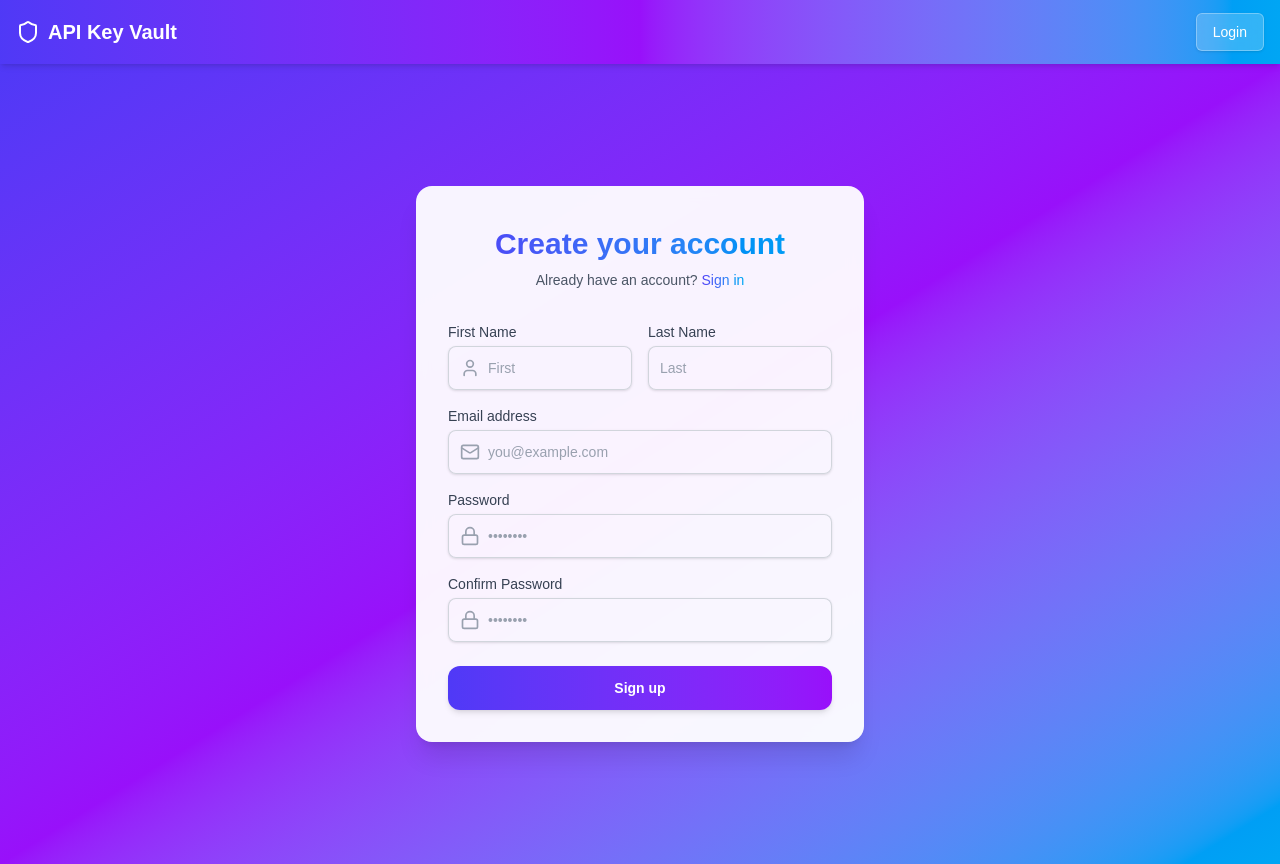
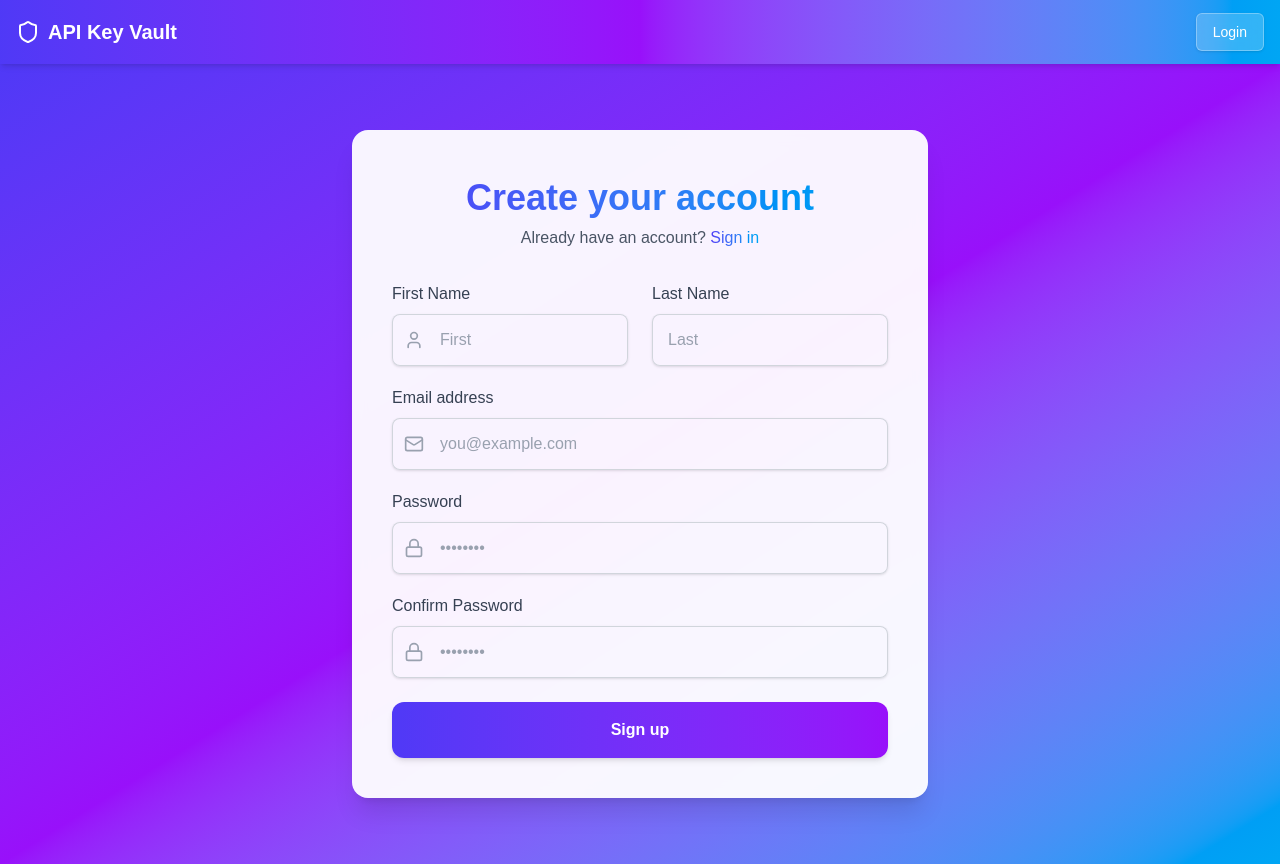
Before and after one commit to A-Shalchian/api-key-vault, a Next.js app: page /signup in a window 1280 px wide. Built offline with nearby package versions, Linux system fonts and the light colour scheme; no server answers.

Commit message:
made the forms larger and mobile responsive

```diff
--- a/app/login/page.tsx
+++ b/app/login/page.tsx
@@ -92,13 +92,13 @@ export default function LoginPage() {
   };
 
   return (
-    <div className="flex min-h-screen flex-col items-center justify-center bg-gradient-to-br from-indigo-600 via-purple-600 to-sky-500 py-12 px-4 sm:px-6 lg:px-8">
-      <div className="w-full max-w-md space-y-8 bg-white/95 backdrop-blur-sm p-8 rounded-2xl shadow-xl">
+    <div className="flex min-h-screen flex-col items-center justify-center bg-gradient-to-br from-indigo-600 via-purple-600 to-sky-500 py-6 px-4 sm:py-12 sm:px-6 lg:px-8">
+      <div className="w-full max-w-sm sm:max-w-md lg:max-w-lg xl:max-w-xl space-y-6 sm:space-y-8 bg-white/95 backdrop-blur-sm p-6 sm:p-8 lg:p-10 rounded-2xl shadow-xl">
         <div>
-          <h2 className="mt-2 text-center text-3xl font-extrabold bg-gradient-to-r from-indigo-600 to-sky-500 bg-clip-text text-transparent">
+          <h2 className="mt-2 text-center text-2xl sm:text-3xl lg:text-4xl font-extrabold bg-gradient-to-r from-indigo-600 to-sky-500 bg-clip-text text-transparent">
             Welcome Back
           </h2>
-          <p className="mt-2 text-center text-sm text-gray-600">
+          <p className="mt-2 text-center text-sm sm:text-base text-gray-600">
             Don&apos;t have an account?{' '}
             <Link
               href="/signup"
@@ -131,10 +131,10 @@ export default function LoginPage() {
           </div>
         )}
 
-        <form className="mt-8 space-y-6" onSubmit={handleLogin}>
-          <div className="space-y-4">
+        <form className="mt-6 sm:mt-8 space-y-4 sm:space-y-6" onSubmit={handleLogin}>
+          <div className="space-y-4 sm:space-y-5">
             <div>
-              <label htmlFor="email-address" className="block text-sm font-medium text-gray-700 mb-1">
+              <label htmlFor="email-address" className="block text-sm sm:text-base font-medium text-gray-700 mb-1 sm:mb-2">
                 Email address
               </label>
               <div className="relative">
@@ -149,13 +149,13 @@ export default function LoginPage() {
                   required
                   value={email}
                   onChange={(e) => setEmail(e.target.value)}
-                  className="block w-full pl-10 rounded-lg border-0 py-2.5 px-3 text-gray-900 shadow-sm ring-1 ring-inset ring-gray-300 placeholder:text-gray-400 focus:ring-2 focus:ring-inset focus:ring-purple-600 transition-all duration-200 ease-in-out sm:text-sm sm:leading-6"
+                  className="block w-full pl-10 sm:pl-12 rounded-lg border-0 py-3 sm:py-3.5 px-3 sm:px-4 text-gray-900 shadow-sm ring-1 ring-inset ring-gray-300 placeholder:text-gray-400 focus:ring-2 focus:ring-inset focus:ring-purple-600 transition-all duration-200 ease-in-out text-sm sm:text-base leading-6"
                   placeholder="you@example.com"
                 />
               </div>
             </div>
             <div>
-              <label htmlFor="password" className="block text-sm font-medium text-gray-700 mb-1">
+              <label htmlFor="password" className="block text-sm sm:text-base font-medium text-gray-700 mb-1 sm:mb-2">
                 Password
               </label>
               <div className="relative">
@@ -170,27 +170,27 @@ export default function LoginPage() {
                   required
                   value={password}
                   onChange={(e) => setPassword(e.target.value)}
-                  className="block w-full pl-10 rounded-lg border-0 py-2.5 px-3 text-gray-900 shadow-sm ring-1 ring-inset ring-gray-300 placeholder:text-gray-400 focus:ring-2 focus:ring-inset focus:ring-purple-600 transition-all duration-200 ease-in-out sm:text-sm sm:leading-6"
+                  className="block w-full pl-10 sm:pl-12 rounded-lg border-0 py-3 sm:py-3.5 px-3 sm:px-4 text-gray-900 shadow-sm ring-1 ring-inset ring-gray-300 placeholder:text-gray-400 focus:ring-2 focus:ring-inset focus:ring-purple-600 transition-all duration-200 ease-in-out text-sm sm:text-base leading-6"
                   placeholder="••••••••"
                 />
               </div>
             </div>
           </div>
 
-          <div className="flex items-center justify-between">
+          <div className="flex flex-col sm:flex-row items-start sm:items-center justify-between space-y-3 sm:space-y-0">
             <div className="flex items-center">
               <input
                 id="remember-me"
                 name="remember-me"
                 type="checkbox"
-                className="h-4 w-4 rounded border-gray-300 text-purple-600 focus:ring-purple-500"
+                className="h-4 w-4 sm:h-5 sm:w-5 rounded border-gray-300 text-purple-600 focus:ring-purple-500"
               />
-              <label htmlFor="remember-me" className="ml-2 block text-sm text-gray-700">
+              <label htmlFor="remember-me" className="ml-2 block text-sm sm:text-base text-gray-700">
                 Remember me
               </label>
             </div>
 
-            <div className="text-sm">
+            <div className="text-sm sm:text-base">
               <button
                 onClick={handlePasswordReset}
                 className="font-medium bg-gradient-to-r from-indigo-600 to-sky-500 bg-clip-text text-transparent hover:opacity-80 transition-all"
@@ -204,11 +204,11 @@ export default function LoginPage() {
             <button
               type="submit"
               disabled={isLoading}
-              className="group relative flex w-full justify-center rounded-xl bg-gradient-to-r from-indigo-600 to-purple-600 py-3 px-4 text-sm font-semibold text-white hover:from-indigo-500 hover:to-purple-500 shadow-md hover:shadow-lg transform hover:-translate-y-0.5 transition-all duration-200 ease-in-out focus-visible:outline focus-visible:outline-offset-2 focus-visible:outline-purple-600 disabled:opacity-70 disabled:hover:translate-y-0 disabled:hover:shadow-md"
+              className="group relative flex w-full justify-center rounded-xl bg-gradient-to-r from-indigo-600 to-purple-600 py-3 sm:py-4 px-4 sm:px-6 text-sm sm:text-base font-semibold text-white hover:from-indigo-500 hover:to-purple-500 shadow-md hover:shadow-lg transform hover:-translate-y-0.5 transition-all duration-200 ease-in-out focus-visible:outline focus-visible:outline-offset-2 focus-visible:outline-purple-600 disabled:opacity-70 disabled:hover:translate-y-0 disabled:hover:shadow-md"
             >
               {isLoading ? (
                 <span className="flex items-center">
-                  <Loader2 className="animate-spin -ml-1 mr-2 h-4 w-4 text-white" />
+                  <Loader2 className="animate-spin -ml-1 mr-2 h-4 w-4 sm:h-5 sm:w-5 text-white" />
                   Signing in...
                 </span>
               ) : 'Sign in'}
--- a/app/signup/page.tsx
+++ b/app/signup/page.tsx
@@ -21,7 +21,6 @@ export default function SignupPage() {
     setError(null);
     setIsLoading(true);
 
-    // Form validation
     if (!email || !password || !confirmPassword || !firstName || !lastName) {
       setError('All fields are required');
       setIsLoading(false);
@@ -41,7 +40,6 @@ export default function SignupPage() {
     }
 
     try {
-      // 1. Register the user with Supabase Auth
       const { data, error: signupError } = await supabase.auth.signUp({
         email,
         password,
@@ -53,10 +51,7 @@ export default function SignupPage() {
       if (signupError) throw signupError;
 
       if (data.user) {
-        // 2. Create a corresponding user in the Prisma database
         try {
-          // We need to use a server action or API route for Prisma operations
-          // as Prisma client shouldn't be instantiated on the client side
           const response = await fetch('/api/users', {
             method: 'POST',
             headers: { 'Content-Type': 'application/json' },
@@ -73,8 +68,6 @@ export default function SignupPage() {
             throw new Error(responseData.message || 'Failed to create user');
           }
 
-          // Successful signup
-          // Instead of redirecting, show the verification instructions on this page
           setIsEmailSent(true);
         } catch (dbError) {
           console.error('Database error:', dbError);
@@ -90,13 +83,13 @@ export default function SignupPage() {
   };
 
   return (
-    <div className="flex min-h-screen flex-col items-center justify-center bg-gradient-to-br from-indigo-600 via-purple-600 to-sky-500 py-12 px-4 sm:px-6 lg:px-8">
-      <div className="w-full max-w-md space-y-8 bg-white/95 backdrop-blur-sm p-8 rounded-2xl shadow-xl">
+    <div className="flex min-h-screen flex-col items-center justify-center bg-gradient-to-br from-indigo-600 via-purple-600 to-sky-500 py-6 px-4 sm:py-12 sm:px-6 lg:px-8">
+      <div className="w-full max-w-sm sm:max-w-md lg:max-w-lg xl:max-w-xl space-y-6 sm:space-y-8 bg-white/95 backdrop-blur-sm p-6 sm:p-8 lg:p-10 rounded-2xl shadow-xl">
         <div>
-          <h2 className="mt-2 text-center text-3xl font-extrabold bg-gradient-to-r from-indigo-600 to-sky-500 bg-clip-text text-transparent">
+          <h2 className="mt-2 text-center text-2xl sm:text-3xl lg:text-4xl font-extrabold bg-gradient-to-r from-indigo-600 to-sky-500 bg-clip-text text-transparent">
             {isEmailSent ? 'Verify your email' : 'Create your account'}
           </h2>
-          <p className="mt-2 text-center text-sm text-gray-600">
+          <p className="mt-2 text-center text-sm sm:text-base text-gray-600">
             {!isEmailSent && (
               <>
                 Already have an account?{' '}
@@ -141,11 +134,11 @@ export default function SignupPage() {
             </div>
           </div>
         ) : (
-          <form className="mt-8 space-y-6" onSubmit={handleSignup}>
-          <div className="space-y-4">
-            <div className="grid grid-cols-2 gap-4">
+          <form className="mt-6 sm:mt-8 space-y-4 sm:space-y-6" onSubmit={handleSignup}>
+          <div className="space-y-4 sm:space-y-5">
+            <div className="grid grid-cols-1 sm:grid-cols-2 gap-4 sm:gap-6">
               <div>
-                <label htmlFor="first-name" className="block text-sm font-medium text-gray-700 mb-1">
+                <label htmlFor="first-name" className="block text-sm sm:text-base font-medium text-gray-700 mb-1 sm:mb-2">
                   First Name
                 </label>
                 <div className="relative">
@@ -159,13 +152,13 @@ export default function SignupPage() {
                     required
                     value={firstName}
                     onChange={(e) => setFirstName(e.target.value)}
-                    className="block w-full pl-10 rounded-lg border-0 py-2.5 px-3 text-gray-900 shadow-sm ring-1 ring-inset ring-gray-300 placeholder:text-gray-400 focus:ring-2 focus:ring-inset focus:ring-purple-600 transition-all duration-200 ease-in-out sm:text-sm sm:leading-6"
+                    className="block w-full pl-10 sm:pl-12 rounded-lg border-0 py-3 sm:py-3.5 px-3 sm:px-4 text-gray-900 shadow-sm ring-1 ring-inset ring-gray-300 placeholder:text-gray-400 focus:ring-2 focus:ring-inset focus:ring-purple-600 transition-all duration-200 ease-in-out text-sm sm:text-base leading-6"
                     placeholder="First"
                   />
                 </div>
               </div>
               <div>
-                <label htmlFor="last-name" className="block text-sm font-medium text-gray-700 mb-1">
+                <label htmlFor="last-name" className="block text-sm sm:text-base font-medium text-gray-700 mb-1 sm:mb-2">
                   Last Name
                 </label>
                 <input
@@ -175,13 +168,13 @@ export default function SignupPage() {
                   required
                   value={lastName}
                   onChange={(e) => setLastName(e.target.value)}
-                  className="block w-full rounded-lg border-0 py-2.5 px-3 text-gray-900 shadow-sm ring-1 ring-inset ring-gray-300 placeholder:text-gray-400 focus:ring-2 focus:ring-inset focus:ring-purple-600 transition-all duration-200 ease-in-out sm:text-sm sm:leading-6"
+                  className="block w-full rounded-lg border-0 py-3 sm:py-3.5 px-3 sm:px-4 text-gray-900 shadow-sm ring-1 ring-inset ring-gray-300 placeholder:text-gray-400 focus:ring-2 focus:ring-inset focus:ring-purple-600 transition-all duration-200 ease-in-out text-sm sm:text-base leading-6"
                   placeholder="Last"
                 />
               </div>
             </div>
             <div>
-              <label htmlFor="email-address" className="block text-sm font-medium text-gray-700 mb-1">
+              <label htmlFor="email-address" className="block text-sm sm:text-base font-medium text-gray-700 mb-1 sm:mb-2">
                 Email address
               </label>
               <div className="relative">
@@ -196,13 +189,13 @@ export default function SignupPage() {
                   required
                   value={email}
                   onChange={(e) => setEmail(e.target.value)}
-                  className="block w-full pl-10 rounded-lg border-0 py-2.5 px-3 text-gray-900 shadow-sm ring-1 ring-inset ring-gray-300 placeholder:text-gray-400 focus:ring-2 focus:ring-inset focus:ring-purple-600 transition-all duration-200 ease-in-out sm:text-sm sm:leading-6"
+                  className="block w-full pl-10 sm:pl-12 rounded-lg border-0 py-3 sm:py-3.5 px-3 sm:px-4 text-gray-900 shadow-sm ring-1 ring-inset ring-gray-300 placeholder:text-gray-400 focus:ring-2 focus:ring-inset focus:ring-purple-600 transition-all duration-200 ease-in-out text-sm sm:text-base leading-6"
                   placeholder="you@example.com"
                 />
               </div>
             </div>
             <div>
-              <label htmlFor="password" className="block text-sm font-medium text-gray-700 mb-1">
+              <label htmlFor="password" className="block text-sm sm:text-base font-medium text-gray-700 mb-1 sm:mb-2">
                 Password
               </label>
               <div className="relative">
@@ -217,13 +210,13 @@ export default function SignupPage() {
                   required
                   value={password}
                   onChange={(e) => setPassword(e.target.value)}
-                  className="block w-full pl-10 rounded-lg border-0 py-2.5 px-3 text-gray-900 shadow-sm ring-1 ring-inset ring-gray-300 placeholder:text-gray-400 focus:ring-2 focus:ring-inset focus:ring-purple-600 transition-all duration-200 ease-in-out sm:text-sm sm:leading-6"
+                  className="block w-full pl-10 sm:pl-12 rounded-lg border-0 py-3 sm:py-3.5 px-3 sm:px-4 text-gray-900 shadow-sm ring-1 ring-inset ring-gray-300 placeholder:text-gray-400 focus:ring-2 focus:ring-inset focus:ring-purple-600 transition-all duration-200 ease-in-out text-sm sm:text-base leading-6"
                   placeholder="••••••••"
                 />
               </div>
             </div>
             <div>
-              <label htmlFor="confirm-password" className="block text-sm font-medium text-gray-700 mb-1">
+              <label htmlFor="confirm-password" className="block text-sm sm:text-base font-medium text-gray-700 mb-1 sm:mb-2">
                 Confirm Password
               </label>
               <div className="relative">
@@ -238,7 +231,7 @@ export default function SignupPage() {
                   required
                   value={confirmPassword}
                   onChange={(e) => setConfirmPassword(e.target.value)}
-                  className="block w-full pl-10 rounded-lg border-0 py-2.5 px-3 text-gray-900 shadow-sm ring-1 ring-inset ring-gray-300 placeholder:text-gray-400 focus:ring-2 focus:ring-inset focus:ring-purple-600 transition-all duration-200 ease-in-out sm:text-sm sm:leading-6"
+                  className="block w-full pl-10 sm:pl-12 rounded-lg border-0 py-3 sm:py-3.5 px-3 sm:px-4 text-gray-900 shadow-sm ring-1 ring-inset ring-gray-300 placeholder:text-gray-400 focus:ring-2 focus:ring-inset focus:ring-purple-600 transition-all duration-200 ease-in-out text-sm sm:text-base leading-6"
                   placeholder="••••••••"
                 />
               </div>
@@ -249,11 +242,11 @@ export default function SignupPage() {
             <button
               type="submit"
               disabled={isLoading}
-              className="group relative flex w-full justify-center rounded-xl bg-gradient-to-r from-indigo-600 to-purple-600 py-3 px-4 text-sm font-semibold text-white hover:from-indigo-500 hover:to-purple-500 shadow-md hover:shadow-lg transform hover:-translate-y-0.5 transition-all duration-200 ease-in-out focus-visible:outline focus-visible:outline-offset-2 focus-visible:outline-purple-600 disabled:opacity-70 disabled:hover:translate-y-0 disabled:hover:shadow-md"
+              className="group relative flex w-full justify-center rounded-xl bg-gradient-to-r from-indigo-600 to-purple-600 py-3 sm:py-4 px-4 sm:px-6 text-sm sm:text-base font-semibold text-white hover:from-indigo-500 hover:to-purple-500 shadow-md hover:shadow-lg transform hover:-translate-y-0.5 transition-all duration-200 ease-in-out focus-visible:outline focus-visible:outline-offset-2 focus-visible:outline-purple-600 disabled:opacity-70 disabled:hover:translate-y-0 disabled:hover:shadow-md"
             >
               {isLoading ? (
                 <span className="flex items-center">
-                  <Loader2 className="animate-spin -ml-1 mr-2 h-4 w-4 text-white" />
+                  <Loader2 className="animate-spin -ml-1 mr-2 h-4 w-4 sm:h-5 sm:w-5 text-white" />
                   Creating account...
                 </span>
               ) : 'Sign up'}
```
